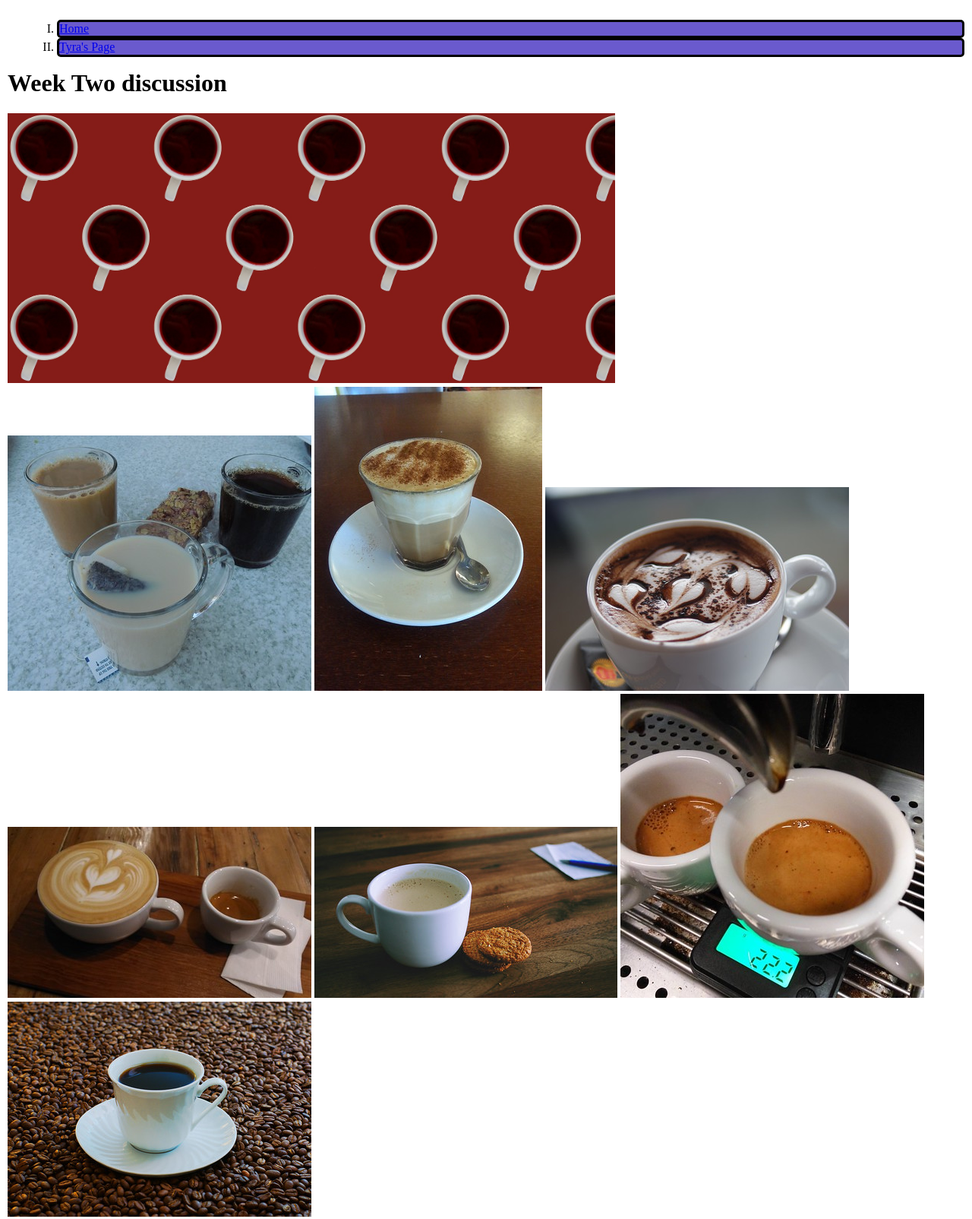
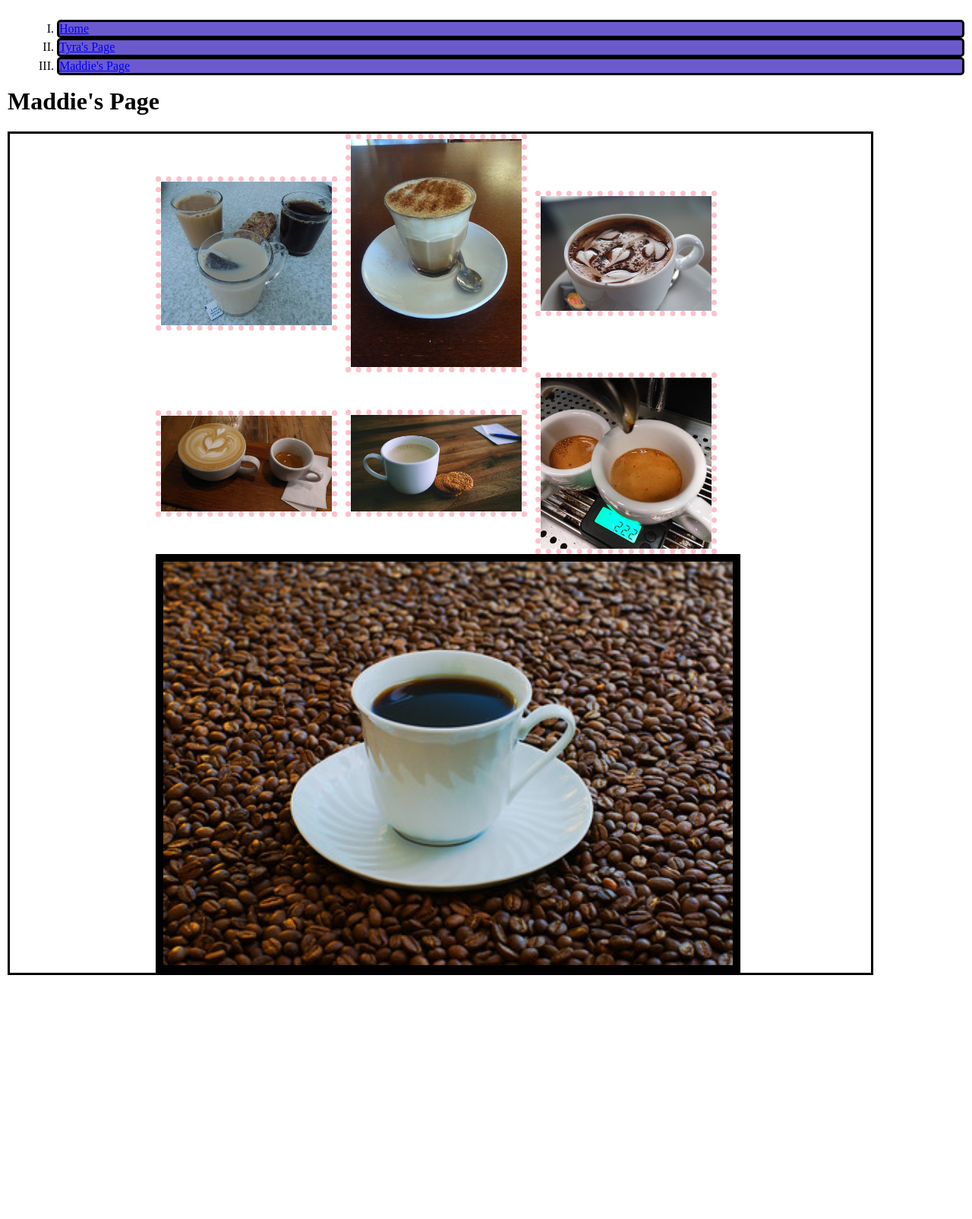
Before and after one commit to mehousee/339week2, a plain HTML site: page maddie.html in a window 1280 px wide. Shown: the whole page at 76% size. After the commit the page ends 1293 px from the top, so only its background shows below. Drawn offline with Linux system fonts and the light colour scheme.

Commit message:
Add files via upload

```diff
--- a/maddie.html
+++ b/maddie.html
@@ -8,7 +8,7 @@
     <!-- <link rel="stylesheet" href="css/student1.css"> -->
     <link rel="stylesheet" href="student2.css">
     <!-- <link rel="stylesheet" href="css/student3.css"> -->
-    <title>Coffee</title>
+    <title>Maddie</title>
 </head>
 <body>
     <header>
@@ -16,12 +16,13 @@
             <ul>
                 <li><a href = "index.html">Home</a></li>
                 <li><a href="tyra.html">Tyra's Page</a></li>
+                <li><a href="maddie.html">Maddie's Page</a></li>
             </ul>
         </nav>
-        <h1>Week Two discussion</h1>
-        <img src = "images/cover_image.jpg" width="800" alt = "">
+        <h1>Maddie's Page</h1>
     </header>
     <main>
+        <div class = "gallery">
             <img src="images/coffee1.jpg" alt="3 cups of coffee one with cream, one without, and a cookie">
             <img src="images/coffee2.jpg" alt="flat white coffee with a small spoon on a saucer">
             <img src="images/coffee3.jpg" alt="cappuccino with small hearts drawn on the top in milk foam">
@@ -29,7 +30,7 @@
             <img src="images/coffee5.jpg" alt="cup of hot coffee with lots of milk and three oatmeal cookies">
             <img src="images/coffee8.jpg" alt="two shots of espresso being extracted into small cups">
             <img src="images/coffee9.jpg" alt="cup of black coffee sitting on a bed of coffee beans">
-
+        </div>
     </main>
 
 </body>
--- a/student2.css
+++ b/student2.css
@@ -19,3 +19,25 @@ body{
     border-radius: 5px;
     background-color: slateblue;
  }
+
+ .gallery{
+   display: grid;
+   grid-template-columns: 250px 250px 250px;
+   width: 90%;
+   border: solid;
+   justify-content: center;
+   align-items: center;
+ }
+
+ .gallery img{
+   width: 90%;
+   border: dotted;
+   border-width: 7px;
+   border-color: pink;
+ }
+
+ .gallery img:last-child{
+   grid-column: 1 / -1;
+   width: 100%;
+   border:10px solid black;
+ }
```
Lines whose indentation alone changed are shown as unchanged.
